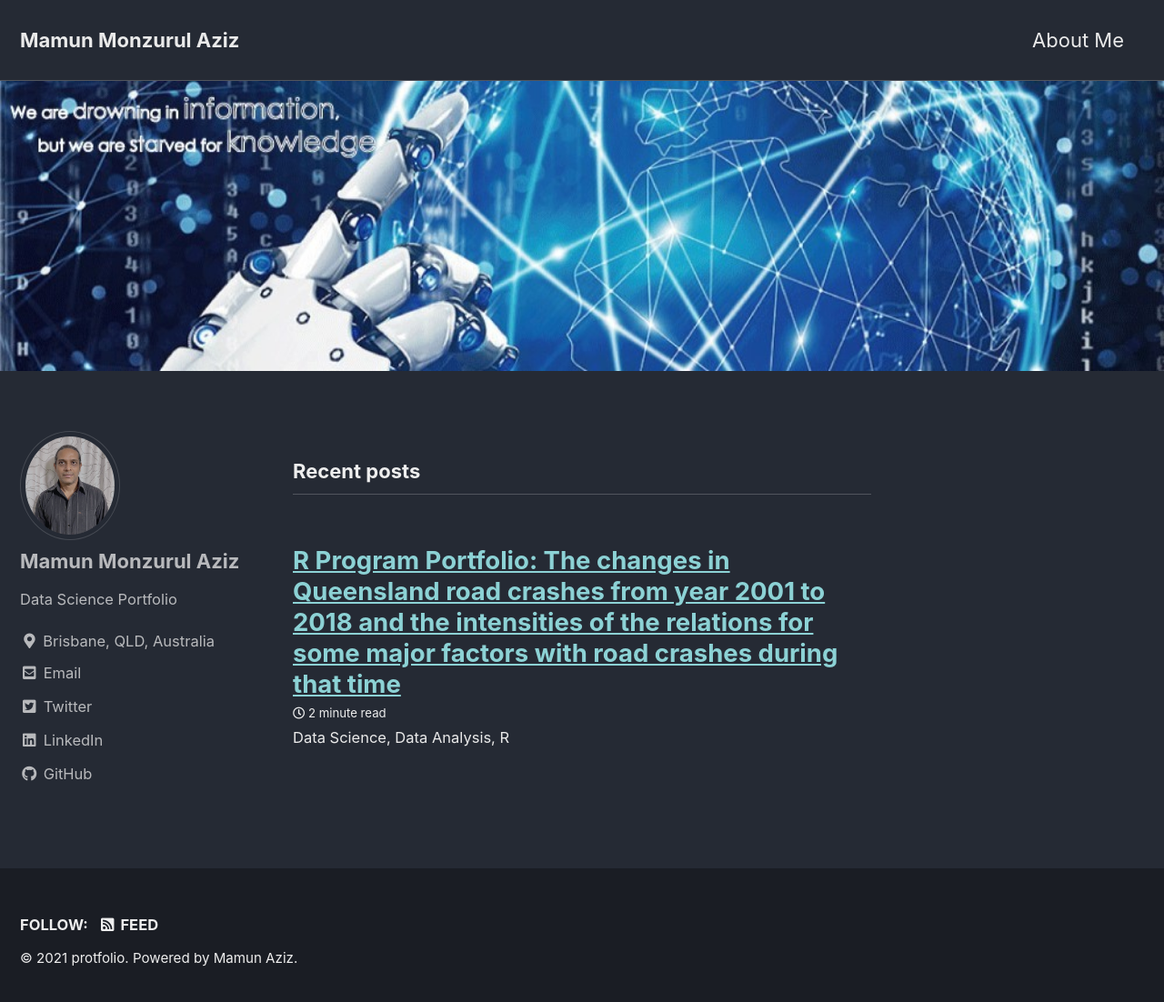
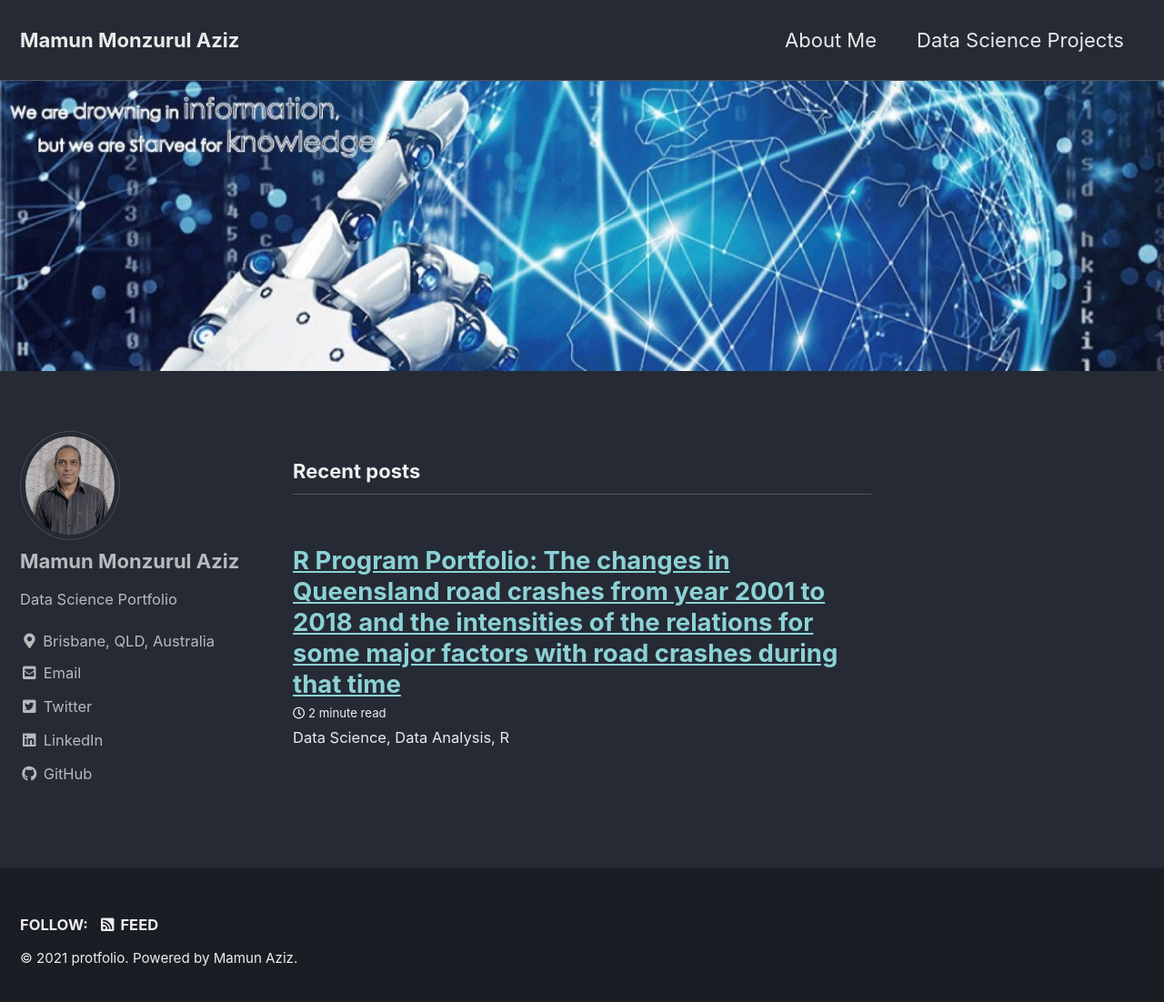
Before and after one commit to mamunmaziz/mamunmaziz.github.io, a Jekyll site: the page built from index.html, in a window 1280 px wide and 1110 px high. Shown: the top 1102 px of the window at 91% size. Built offline with Jekyll 4.4.1, drawn with Linux system fonts in a browser that asks for light colours; cached includes are drawn as plain includes; the list of posts is cut into pages by our own code.

Commit message:
Update navigation.yml

```diff
--- a/_data/navigation.yml
+++ b/_data/navigation.yml
@@ -2,6 +2,8 @@
 main:
   - title: "About Me"
     url: /about-me/
+  - title: "Data Science Projects"
+    url: /Data-Science-Projects/
   # title: "Data Science Projects"
     #url: /Data-Science-Projects/
   # - title: "About"
```
